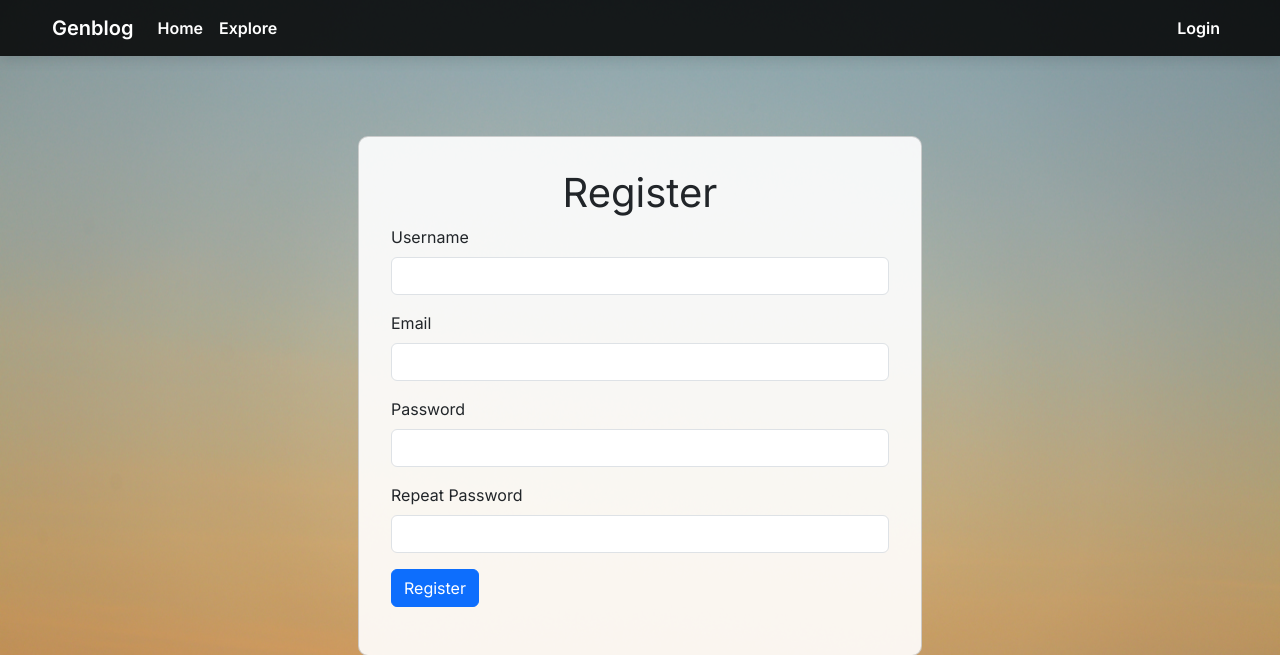
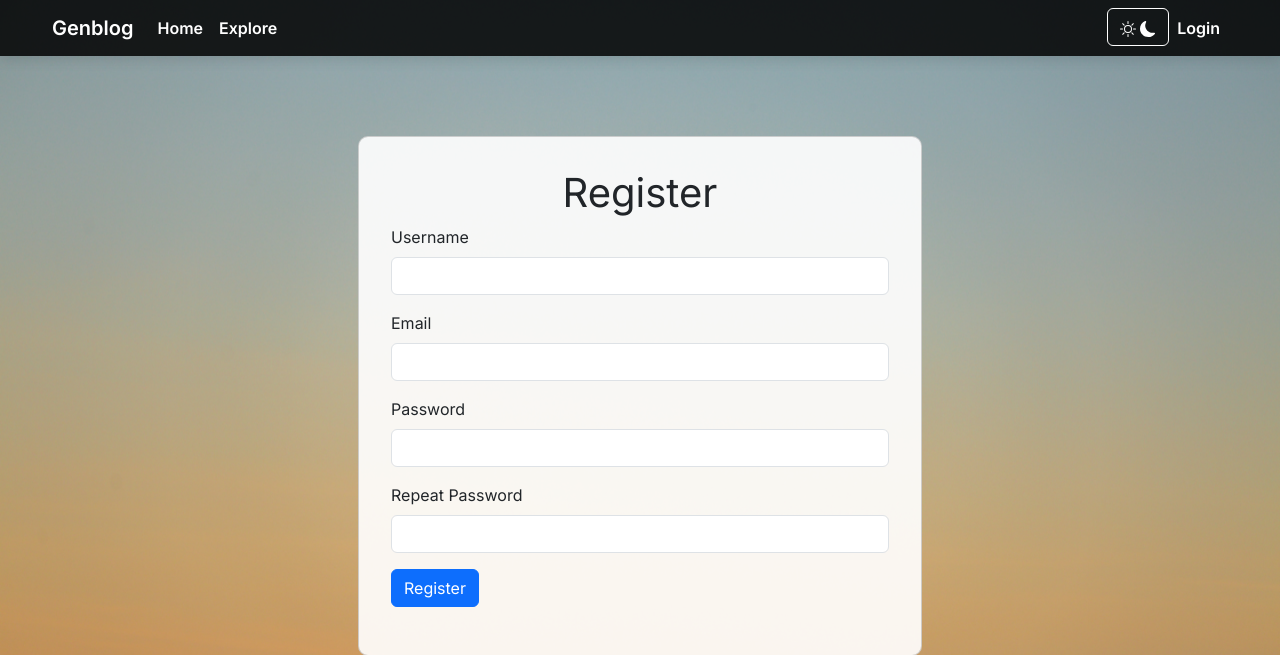
Before and after one commit to MachariaP/genblog, a Flask app: page /auth/register in a window 1280 px wide. Shown: the top 655 px of the page. Run offline with Flask 3, Linux system fonts and the light colour scheme; some libraries are stand-ins or nearby versions.

Commit message:
feat: Add theme toggle and PWA support to base.html

```diff
--- a/app/templates/base.html
+++ b/app/templates/base.html
@@ -1,10 +1,14 @@
 <!doctype html>
-<html lang="{{ g.locale }}">
+<html lang="{{ g.locale }}" data-theme="light">
   <head>
     <meta charset="utf-8">
     <meta name="viewport" content="width=device-width, initial-scale=1">
+    <meta name="description" content="Genblog - Share your thoughts with the world">
+    <meta name="theme-color" content="#0d6efd">
     <title>{% if title %}{{ title }} - Genblog{% else %}{{ _('Welcome to Genblog') }}{% endif %}</title>
-    <link href="https://cdn.jsdelivr.net/npm/bootstrap@5.3.3/dist/css/bootstrap.min.css" rel="stylesheet" integrity="sha384-QWTKZyjpPEjISv5WaRU9OFeRpok6YctnYmDr5pNlyT2bRjXh0JMhjY6hW+ALEwIH" crossorigin="anonymous">
+    <link rel="icon" href="{{ url_for('static', filename='favicon.ico') }}">
+    <link rel="manifest" href="{{ url_for('static', filename='manifest.json') }}">
+    <link href="https://cdn.jsdelivr.net/npm/bootstrap@5.3.3/dist/css/bootstrap.min.css" rel="stylesheet" integrity="sha384-QWTKZyjpPEjISv5WaRU9OFeRpok6YctnYmDr5pNlyT2bRjXh0JMhjY6hW+ALEwIH" crossorigin="anonymous" onload="if(this.media='all')this.media='all'" media="print">
     <link href="https://fonts.googleapis.com/css2?family=Inter:wght@400;600;700&display=swap" rel="stylesheet">
     <link rel="stylesheet" href="{{ url_for('static', filename='css/base.css') }}">
     {% block styles %}{% endblock %}
@@ -33,6 +37,16 @@
             </form>
             {% endif %}
             <ul class="navbar-nav mb-2 mb-lg-0">
+              <li class="nav-item">
+                <button class="btn btn-outline-light theme-toggle" id="themeToggle" aria-label="{{ _('Toggle theme') }}">
+                  <svg class="sun" width="16" height="16" fill="currentColor" viewBox="0 0 16 16">
+                    <path d="M8 11a3 3 0 1 1 0-6 3 3 0 0 1 0 6zm0 1a4 4 0 1 0 0-8 4 4 0 0 0 0 8zM8 0a.5.5 0 0 1 .5.5v2a.5.5 0 0 1-1 0v-2A.5.5 0 0 1 8 0zm0 13a.5.5 0 0 1 .5.5v2a.5.5 0 0 1-1 0v-2A.5.5 0 0 1 8 13zm8-5a.5.5 0 0 1-.5.5h-2a.5.5 0 0 1 0-1h2a.5.5 0 0 1 .5.5zM3 8a.5.5 0 0 1-.5.5h-2a.5.5 0 0 1 0-1h2A.5.5 0 0 1 3 8zm10.657-5.657a.5.5 0 0 1 0 .707l-1.414 1.415a.5.5 0 1 1-.707-.708l1.414-1.414a.5.5 0 0 1 .707 0zm-9.193 9.193a.5.5 0 0 1 0 .707L3.05 13.657a.5.5 0 0 1-.707-.707l1.414-1.414a.5.5 0 0 1 .707 0zm9.193 2.121a.5.5 0 0 1-.707 0l-1.414-1.414a.5.5 0 0 1 .707-.707l1.414 1.414a.5.5 0 0 1 0 .707zM4.464 4.465a.5.5 0 0 1-.707 0L2.343 3.05a.5.5 0 1 1 .707-.707l1.414 1.414a.5.5 0 0 1 0 .708z"/>
+                  </svg>
+                  <svg class="moon" width="16" height="16" fill="currentColor" viewBox="0 0 16 16">
+                    <path d="M6 .278a.768.768 0 0 1 .08.858 7.208 7.208 0 0 0-.878 3.46c0 4.021 3.278 7.277 7.318 7.277.527 0 1.04-.055 1.533-.16a.787.787 0 0 1 .81.316.733.733 0 0 1-.031.893A8.349 8.349 0 0 1 8.344 16C3.734 16 0 12.286 0 7.71 0 4.266 2.114 1.312 5.124.06A.752.752 0 0 1 6 .278z"/>
+                  </svg>
+                </button>
+              </li>
               {% if current_user.is_anonymous %}
               <li class="nav-item">
                 <a class="nav-link" href="{{ url_for('auth.login') }}">{{ _('Login') }}</a>
@@ -100,6 +114,7 @@
     <script src="https://cdn.jsdelivr.net/npm/bootstrap@5.3.3/dist/js/bootstrap.bundle.min.js" integrity="sha384-YvpcrYf0tY3lHB60NNkmXc5s9fDVZLESaAA55NDzOxhy9GkcIdslK1eN7N6jIeHz" crossorigin="anonymous"></script>
     {{ moment.include_moment() }}
     {{ moment.lang(g.locale) }}
+    <script src="{{ url_for('static', filename='js/main.js') }}"></script>
     <script>
       async function translate(sourceId, destId, sourceLang, destLang) {
         const dest = document.getElementById(destId);
```
